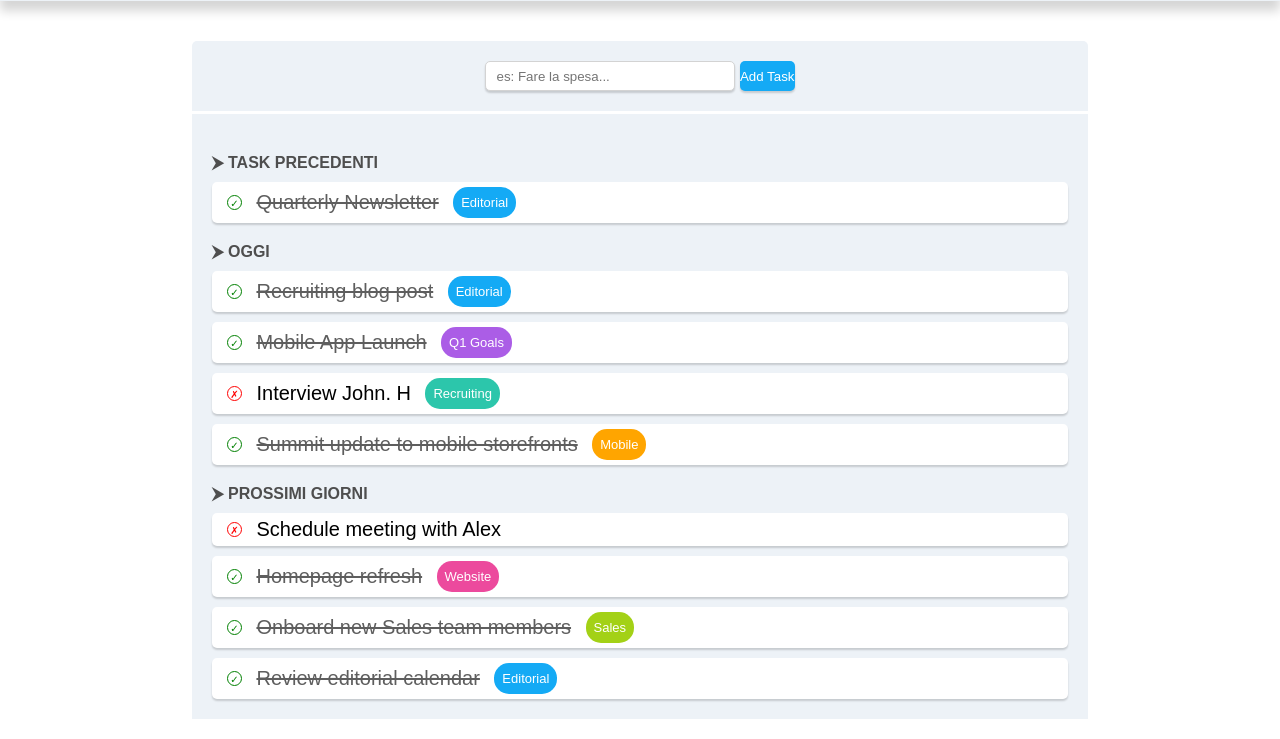
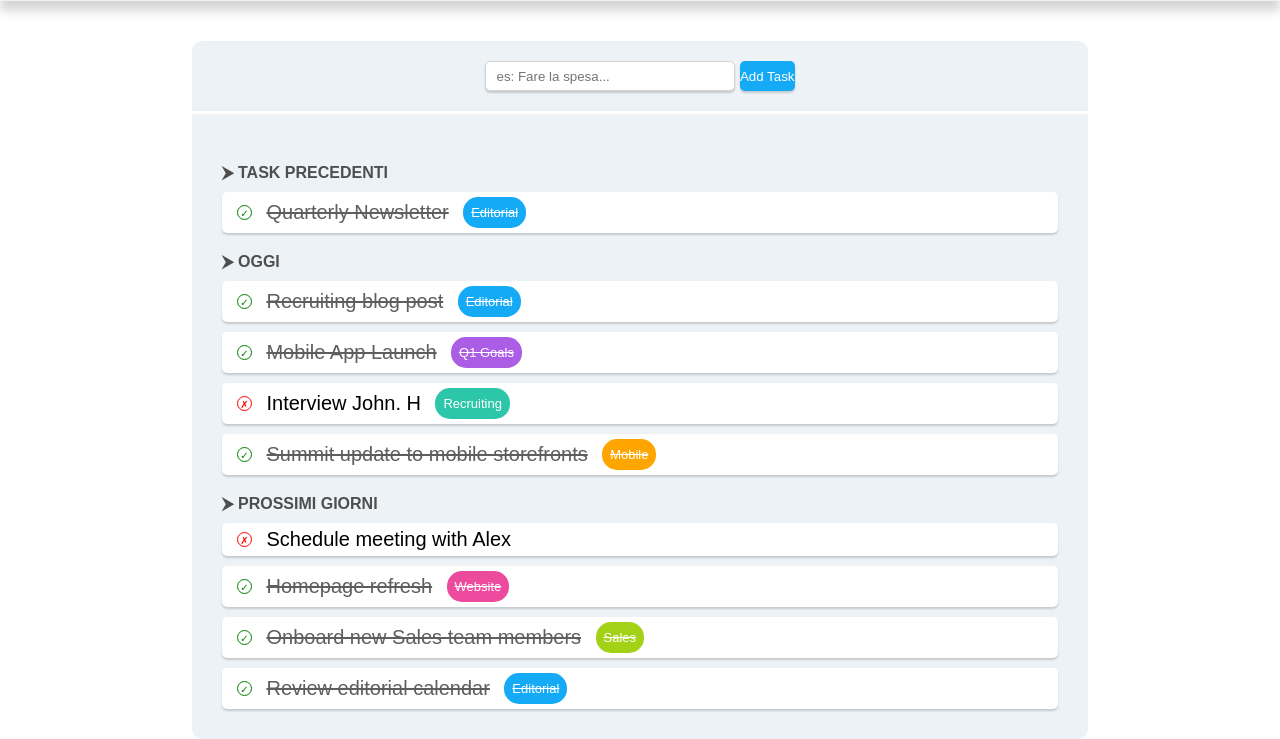
Before and after one commit to LucaElisio/html-css-toboolist, a plain HTML site: page index.html in a window 1280 px wide. Shown: the part 86-825 px from the top of the page. Drawn offline with Linux system fonts and the light colour scheme.

Commit message:
refactor: code

```diff
--- a/css/style.css
+++ b/css/style.css
@@ -24,15 +24,15 @@ body{
     margin: 0 auto;
 }
 
-/* Container add task */
+
+/* CONTAINER ADD TASK */
 .addtask{
     margin-top: 40px;
     padding: 20px;
-    border-top-left-radius: 5px;
-    border-top-right-radius: 5px;
+    border-top-left-radius: 10px;
+    border-top-right-radius: 10px;
     text-align: center;
 }
-
 /* Input task */
 .add-taskname{
     height: 30px;
@@ -42,7 +42,7 @@ body{
     border-radius: 5px;
     box-shadow: 0px 2px 2px rgba(0, 0, 0, 0.164);
 }
-
+/* Button add */
 .button-add{
     height: 30px;
     background-color: #14aaf5;
@@ -50,20 +50,29 @@ body{
     border-radius: 5px;
     box-shadow: 0px 2px 2px rgba(0, 0, 0, 0.164);
 }
-
+/* Button text */
 .button-text{
     color: white;
 }
 
+/* Container Main Task */
 .maintask{
-    padding: 20px;
+    padding: 30px;
     margin-top: 3px;
+    border-bottom-left-radius: 10px;
+    border-bottom-right-radius: 10px;
 }
 
+/* Tutte le liste non ordinate */
 ul{
     list-style-type: none;
     margin-left: 0;
     padding-left: 0;
+}
+
+/* macrolist name */
+.macrolistname{
+    color: rgb(78, 78, 78);
 }
 
 .macrolista{
@@ -86,6 +95,57 @@ ul{
 
 }
 
+.taskname{
+    font-size: 20px;
+    color: rgb(94, 94, 94);
+
+}
+
+/* TASK TYPE */
+.tasktype{
+    padding: 8px;
+    color: white;
+    border-radius: 15px;
+    font-size: 13px;
+}
+.editorial{
+    background-color: #14aaf5;
+}
+.goals{
+    background-color: #AB5DE6;
+}
+.recruiting{
+    background-color: #2cc6ab;
+}
+.website{
+    background-color: #EC4A9D;
+}
+.sales{
+    background-color: #A3D116;
+}
+.mobile{
+    background-color: orange;
+}
+
+/* TASK DONE-TASK UNDONE */
+.done{
+    text-decoration-line: line-through;
+}
+.undone {
+    color: black;
+}
+
+/* CHECKED-UNCHECKED */
+.unchecked{
+    width: 15px;
+    height: 15px;
+    line-height: 15px;
+    color: rgb(255, 0, 0);
+    border: 1px solid rgb(255, 0, 0);
+    border-radius: 50%;
+    text-align: center;
+    font-size: 10px;
+}
 .checked{
     width: 15px;
     height: 15px;
@@ -96,67 +156,3 @@ ul{
     text-align: center;
     font-size: 10px;
 }
-
-.taskname{
-    font-size: 20px;
-    color: rgb(94, 94, 94);
-
-}
-
-
-.done{
-    text-decoration-line: line-through;
-}
-
-.tasktype{
-    padding: 8px;
-    color: white;
-    border-radius: 15px;
-    font-size: 13px;
-}
-
-.editorial{
-    background-color: #14aaf5;
-}
-
-.goals{
-    background-color: #AB5DE6;
-}
-
-.recruiting{
-    background-color: #2cc6ab;
-}
-
-.website{
-    background-color: #EC4A9D;
-}
-
-.sales{
-    background-color: #A3D116;
-}
-
-.undone {
-    color: black;
-}
-
-.unchecked{
-    width: 15px;
-    height: 15px;
-    line-height: 15px;
-    color: rgb(255, 0, 0);
-    border: 1px solid rgb(255, 0, 0);
-    border-radius: 50%;
-    text-align: center;
-    font-size: 10px;
-}
-
-/* macrolist name */
-.macrolistname{
-    color: rgb(78, 78, 78);
-
-
-}
-
-.mobile{
-    background-color: orange;
-}
--- a/index.html
+++ b/index.html
@@ -43,7 +43,7 @@
                                 <ul class="task">
                                     <li class="checked">&check;</li>
                                     <li class="taskname done">Quarterly Newsletter</li>
-                                    <li class="tasktype editorial">Editorial</li>
+                                    <li class="tasktype editorial done">Editorial</li>
                                 </ul>
                             </div>
                         </li>
@@ -64,7 +64,7 @@
                                 <ul class="task">
                                     <li class="checked">&check;</li>
                                     <li class="taskname done">Recruiting blog post</li>
-                                    <li class="tasktype editorial">Editorial</li>
+                                    <li class="tasktype editorial done">Editorial</li>
                                 </ul>
                             </div>
                         </li>
@@ -73,7 +73,7 @@
                                 <ul class="task">
                                     <li class="checked">&check;</li>
                                     <li class="taskname done">Mobile App Launch</li>
-                                    <li class="tasktype goals">Q1 Goals</li>
+                                    <li class="tasktype goals done">Q1 Goals</li>
                                 </ul>
                             </div>
                         </li>
@@ -91,7 +91,7 @@
                                 <ul class="task">
                                     <li class="checked">&check;</li>
                                     <li class="taskname done">Summit update to mobile storefronts</li>
-                                    <li class="tasktype mobile">Mobile</li>
+                                    <li class="tasktype mobile done">Mobile</li>
                                 </ul>
                             </div>
                         </li>
@@ -121,7 +121,7 @@
                                 <ul class="task">
                                     <li class="checked">&check;</li>
                                     <li class="taskname done">Homepage refresh</li>
-                                    <li class="tasktype website">Website</li>
+                                    <li class="tasktype website done">Website</li>
                                 </ul>
                             </div>
                         </li>
@@ -130,7 +130,7 @@
                                 <ul class="task">
                                     <li class="checked">&check;</li>
                                     <li class="taskname done">Onboard new Sales team members</li>
-                                    <li class="tasktype sales">Sales</li>
+                                    <li class="tasktype sales done">Sales</li>
                                 </ul>
                             </div>
                         </li>
@@ -139,7 +139,7 @@
                                 <ul class="task">
                                     <li class="checked">&check;</li>
                                     <li class="taskname done">Review editorial calendar</li>
-                                    <li class="tasktype editorial">Editorial</li>
+                                    <li class="tasktype editorial done">Editorial</li>
                                 </ul>
                             </div>
                         </li>
```
